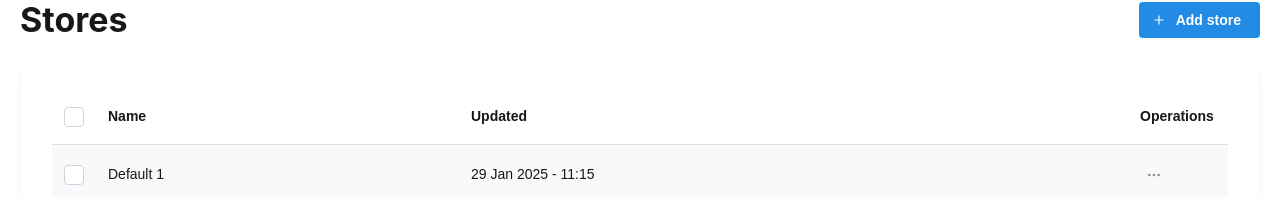
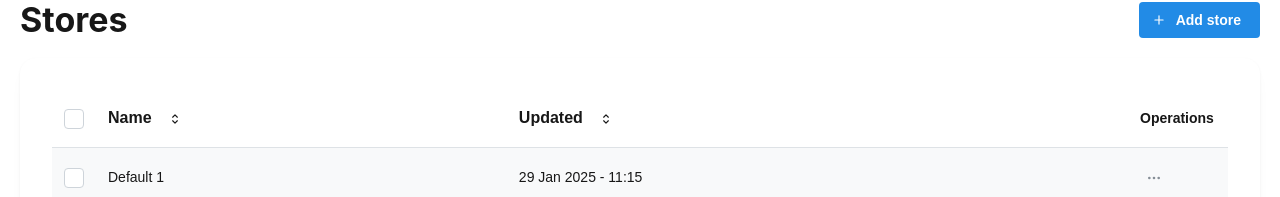
Before and after one commit to axelpezzo/nexus, a Next.js app: page /shop/stores in a window 1280 px wide. Shown: the part 486-683 px from the top of the page. Built offline with nearby package versions, Linux system fonts and the light colour scheme.

Commit message:
Add sorting table

```diff
--- a/src/app/shop/stores/page.tsx
+++ b/src/app/shop/stores/page.tsx
@@ -27,10 +27,12 @@ const columns: Column<Store>[] = [
   {
     key: "name",
     title: "Name",
+    sortable: true,
   },
   {
     key: "updated",
     title: "Updated",
+    sortable: true,
   },
 ];
 
--- a/src/components/ui/table/index.tsx
+++ b/src/components/ui/table/index.tsx
@@ -9,10 +9,18 @@ import {
   ActionIcon,
   Pagination,
   Center,
+  UnstyledButton,
+  Group,
 } from "@mantine/core";
-import { IconDots } from "@tabler/icons-react";
+import {
+  IconChevronDown,
+  IconChevronUp,
+  IconDots,
+  IconSelector,
+} from "@tabler/icons-react";
 import { type GenericTableProps } from "./types";
 import TableBulkActions from "./table-bulk-actions";
+import { sortingHelper } from "@/lib/sorting";
 
 const UiTable = <T extends { id: string | number }>({
   data,
@@ -23,11 +31,16 @@ const UiTable = <T extends { id: string | number }>({
   itemsPerPage = 10,
 }: GenericTableProps<T>) => {
   const [currentPage, setCurrentPage] = useState(1);
+  const [sortedData, setSortedData] = useState(data);
   const [selectedItems, setSelectedItems] = useState<Set<string | number>>(
     new Set()
   );
+  const [sortConfig, setSortConfig] = useState<{
+    key: string;
+    direction: "asc" | "desc";
+  } | null>(null);
 
-  const paginatedData = data.slice(
+  const paginatedData = sortedData.slice(
     (currentPage - 1) * itemsPerPage,
     currentPage * itemsPerPage
   );
@@ -58,6 +71,30 @@ const UiTable = <T extends { id: string | number }>({
     }
   };
 
+  const handleSort = (key: string) => {
+    let direction: "asc" | "desc" = "asc";
+    if (
+      sortConfig &&
+      sortConfig.key === key &&
+      sortConfig.direction === "asc"
+    ) {
+      direction = "desc";
+    }
+    setSortConfig({ key, direction });
+    sortingHelper<T>(data, key, direction, setSortedData);
+  };
+
+  const SortIcon = ({ column }: { column: string }) => {
+    if (!sortConfig || sortConfig.key !== column) {
+      return <IconSelector size={14} />;
+    }
+    return sortConfig.direction === "asc" ? (
+      <IconChevronUp size={14} />
+    ) : (
+      <IconChevronDown size={14} />
+    );
+  };
+
   return (
     <Box pos="relative">
       <Table
@@ -82,7 +119,18 @@ const UiTable = <T extends { id: string | number }>({
             )}
             {columns.map((column) => (
               <Table.Th key={column.key} w={column.width}>
-                {column.title}
+                {column.sortable ? (
+                  <UnstyledButton onClick={() => handleSort(column.key)}>
+                    <Group justify="space-between">
+                      <span>{column.title}</span>
+                      <Center>
+                        <SortIcon column={column.key} />
+                      </Center>
+                    </Group>
+                  </UnstyledButton>
+                ) : (
+                  column.title
+                )}
               </Table.Th>
             ))}
             <Table.Th w={100}>Operations</Table.Th>
--- /dev/null
+++ b/src/lib/sorting.ts
@@ -0,0 +1,18 @@
+import { Dispatch, SetStateAction } from "react";
+
+export const sortingHelper = <T>(
+  data: Array<T>,
+  key: string,
+  direction: "asc" | "desc",
+  callback: Dispatch<SetStateAction<T[]>>
+) => {
+  const sorted = [...data].sort((a, b) => {
+    if (a[key as keyof T] < b[key as keyof T])
+      return direction === "asc" ? -1 : 1;
+    if (a[key as keyof T] > b[key as keyof T])
+      return direction === "asc" ? 1 : -1;
+    return 0;
+  });
+
+  callback(sorted);
+};
```
